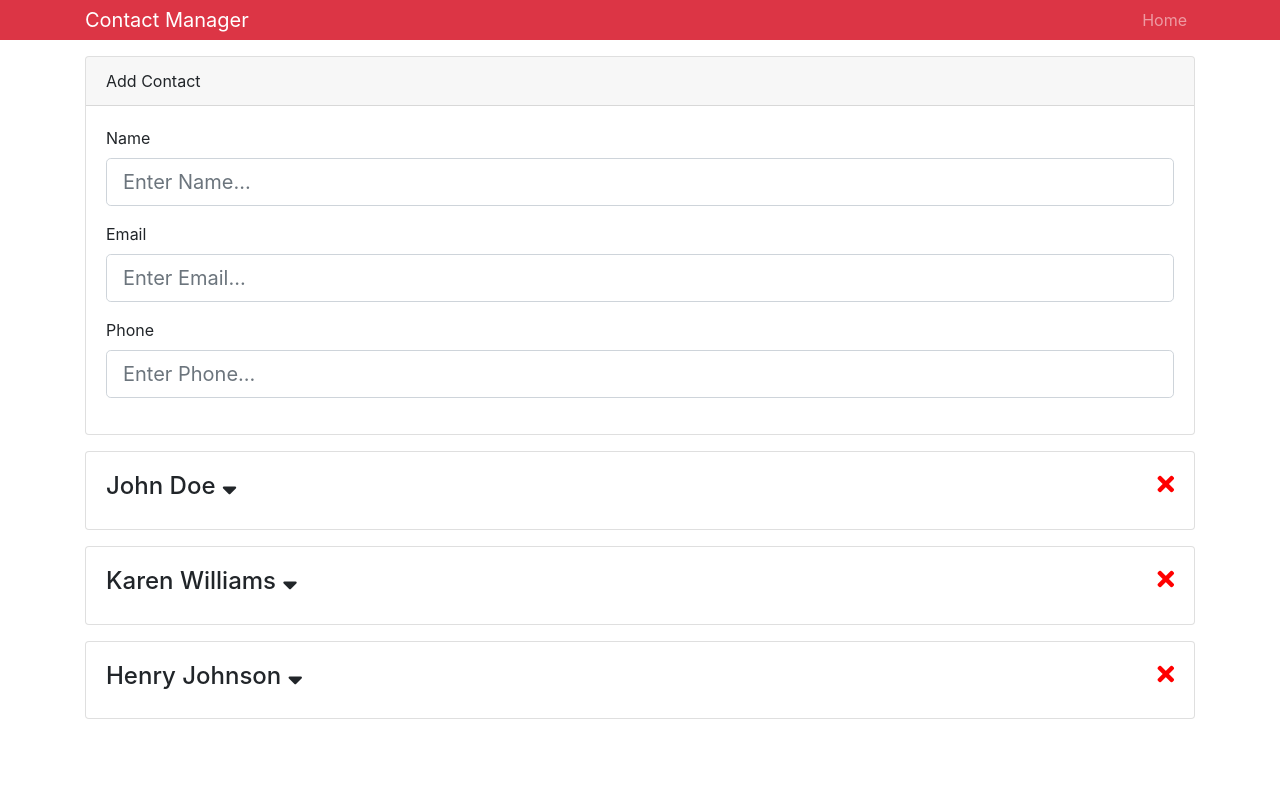
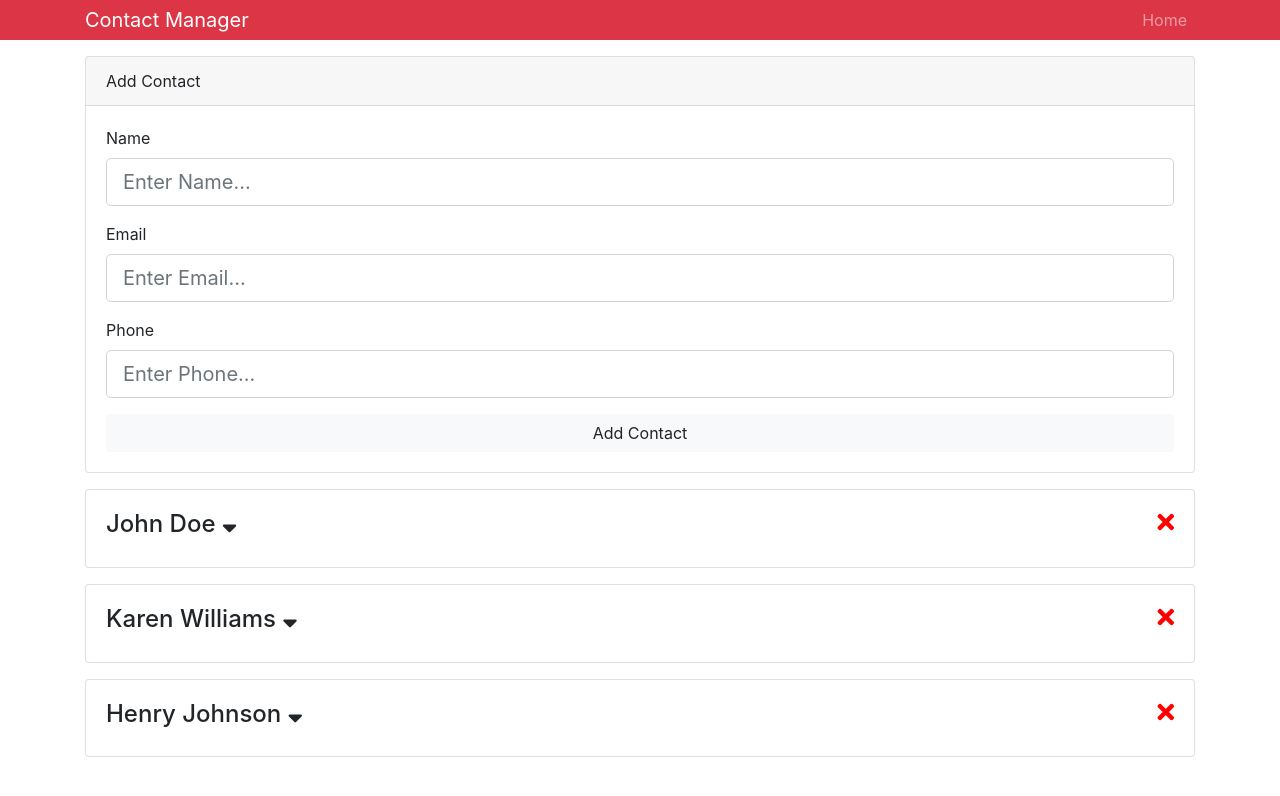
Before and after one commit to alsanchez-dev/react-contactmanager, a React (Create React App) app: page / in a window 1280 px wide. Shown: the top 796 px of the page. Built offline with nearby package versions, Linux system fonts and the light colour scheme.

Commit message:
Added submit button with bootstrap

```diff
--- a/src/components/contacts/AddContact.js
+++ b/src/components/contacts/AddContact.js
@@ -41,6 +41,8 @@ class AddContact extends Component {
                   placeholder="Enter Phone..."
                 />
               </div>
+              <input type="submit" value="Add Contact"
+              className="btn btn-light btn-block"/>
             </form>
           </div>
       </div>
```
